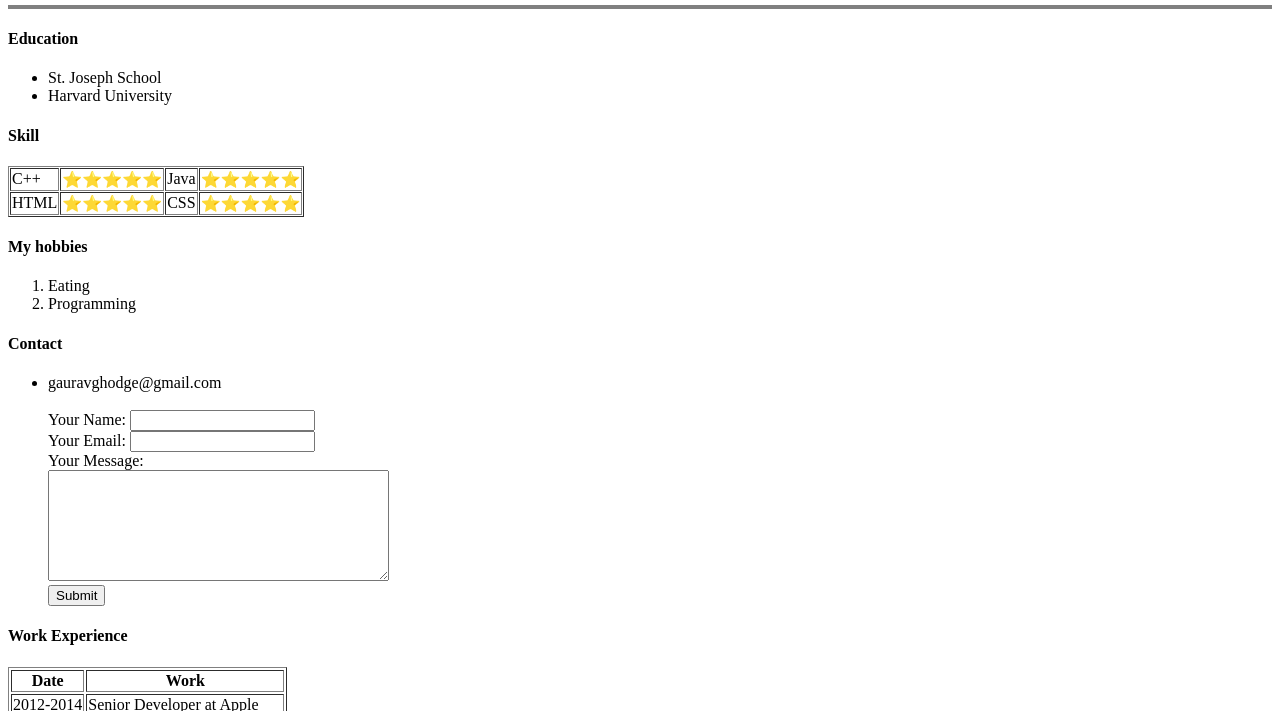
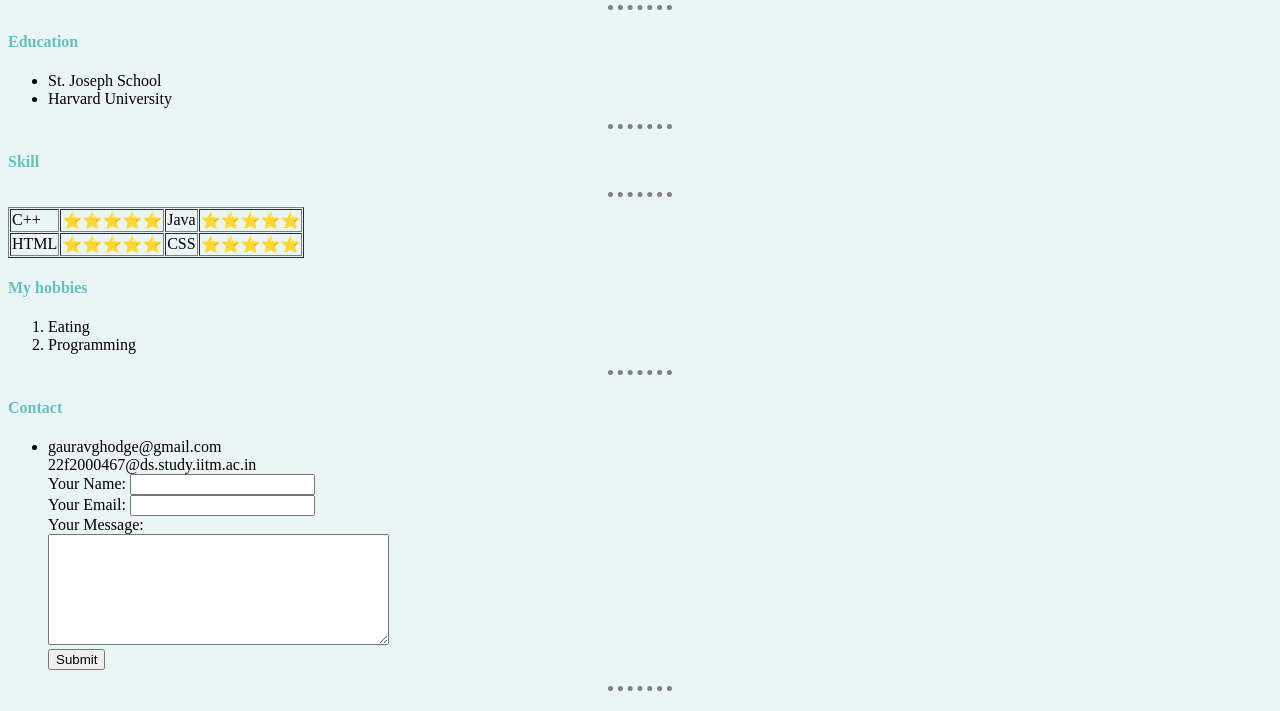
Before and after one commit to GaURaVinDeX/Resume, a plain HTML site: page index.html in a window 1280 px wide. Shown: the part 163-874 px from the top of the page. Drawn offline with Linux system fonts and the light colour scheme.

Commit message:
Add files via upload

```diff
--- /dev/null
+++ b/CSS/styles.css
@@ -0,0 +1,18 @@
+body {
+  background-color: #EAF6F6;
+}
+
+hr {
+  border-style: dotted none none;
+  border-color: grey;
+  border-width: 5px;
+  width: 5%;
+}
+
+h1 {
+  color: #66BFBF;
+}
+
+h4 {
+  color: #66BFBF;
+}
--- a/index.html
+++ b/index.html
@@ -4,6 +4,9 @@
 <head>
   <meta charset="utf-8">
   <title>Gaurav's Website</title>
+  <link rel="stylesheet" href="css/styles.css">
+
+
 </head>
 
 <body>
@@ -20,15 +23,16 @@
     </tr>
   </table>
 
-  <hr size="4" noshade>
+  <hr size="4">
   <h4>Education</h4>
   <ul>
     <li>St. Joseph School</li>
     <li>Harvard University</li>
   </ul>
 
+  <hr size="4">
   <h4>Skill</h4>
-  <table border="1" noshade cellspacing="1">
+  <table border="1" cellspacing="1">
     <tr>
       <td>C++</td>
       <td>⭐⭐⭐⭐⭐</td>
@@ -43,6 +47,7 @@
       <td>⭐⭐⭐⭐⭐</td>
     </tr>
 
+    <hr size="4">
   </table>
   <h4>My hobbies</h4>
   <ol>
@@ -50,11 +55,12 @@
     <li>Programming</li>
   </ol>
 
+  <hr size="4">
   <h4>Contact</h4>
   <ul>
     <li>gauravghodge@gmail.com</li>
-
-<br>
+    <!--email_off-->22f2000467@ds.study.iitm.ac.in<!--/email_off-->
+    <br>
     <form class="" action="mailto:gauravghodge@gmail.com" method="post" enctype="text/plain">
       <label for="">Your Name:</label>
       <input type="text" name="yourName" value=""><br>
@@ -66,6 +72,7 @@
     </form>
   </ul>
 
+  <hr size="4">
   <h4>Work Experience</h4>
   <table border="1" noshade>
     <thead>
```
